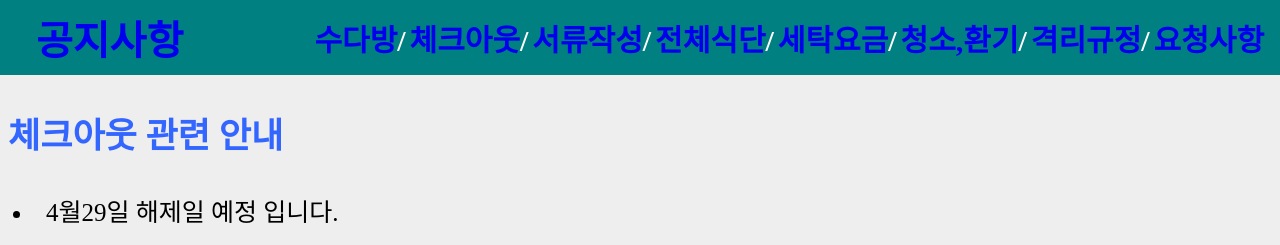
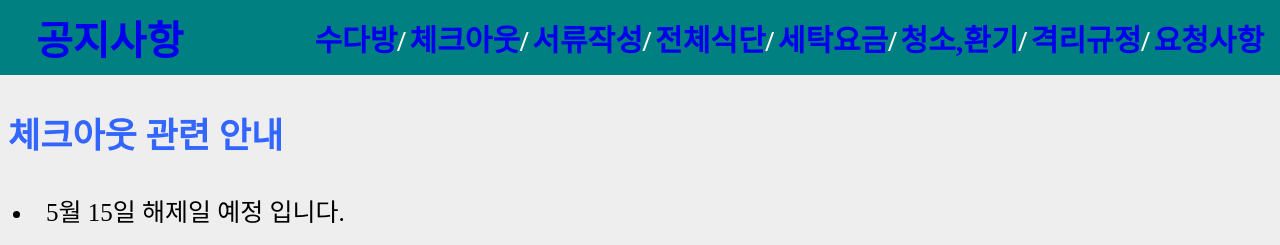
Before and after one commit to Shonmen/WEB, a plain HTML site: page 00.html in a window 1280 px wide. Shown: the top 245 px of the page. Drawn offline with Linux system fonts and the light colour scheme.

Commit message:
격리해제 일자 변경

```diff
--- a/00.html
+++ b/00.html
@@ -20,7 +20,7 @@
   </header>
 <body>
 <h2>체크아웃 관련 안내</h2>
-<li>4월29일 해제일 예정 입니다.</li>
+<li>5월 15일 해제일 예정 입니다.</li>
 <li>해제 시각은 하나투어/한인회/호텔 그 어느곳도 알수 없습니다.,문의하셔도 답변드릴수 없으니 양해 바랍니다.</li>
 <li>해제 당일날 떤빈군 질병관리센터 에서 호텔로 통보하며 호텔에서 객실로 개별 통보 해드립니다.</li>
 <li>하나투어 및 한인회 에서는 따로 공지하지 않으니 양해 바라며 해제일 호텔 안내를 받아 진행해 주세요.</li>
```
